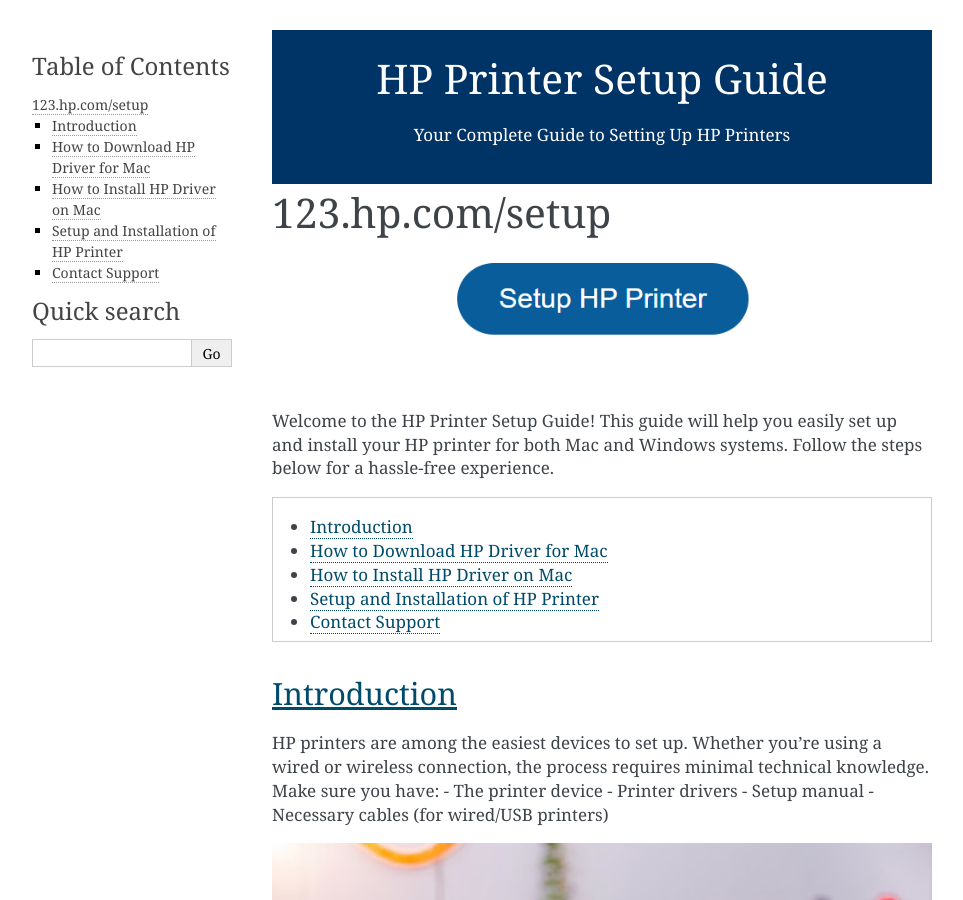
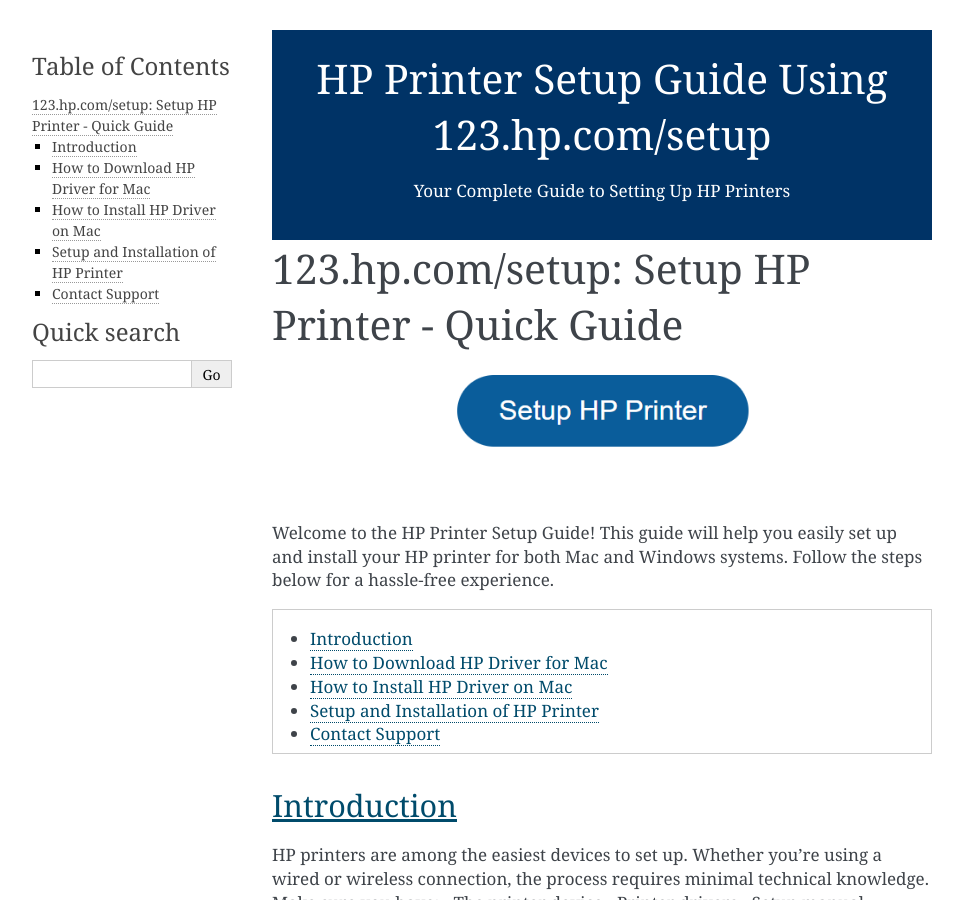
Before and after one commit to installhpprintersetup/hp, a Sphinx documentation site: the page built from docs/source/index.rst, in a window 1280 px wide and 900 px high. Shown: the whole window, without its empty margins (148-1111 px from the left). Built offline with Sphinx 7.4.7, drawn with Linux system fonts in a browser that asks for light colours.

Commit message:
Update index.rst

```diff
--- a/docs/source/index.rst
+++ b/docs/source/index.rst
@@ -1,12 +1,18 @@
+.. meta::
+   :title: HP Printer Setup Guide Using 123.hp.com/setup
+   :description: Your complete guide to setting up HP printers, including step-by-step instructions, driver downloads, and troubleshooting tips.
+
 .. raw:: html
 
    <header style="background-color: #003366; color: white; padding: 20px; text-align: center;">
-       <h1>HP Printer Setup Guide</h1>
+       <h1>HP Printer Setup Guide Using 123.hp.com/setup</h1>
        <p>Your Complete Guide to Setting Up HP Printers</p>
    </header>
 
-123.hp.com/setup
-===============
+
+=================================================
+123.hp.com/setup: Setup HP Printer - Quick Guide
+=================================================
 
 .. figure:: setuphpprinter.png
      :width: 300px
@@ -16,6 +22,7 @@
 
 
 |
+
 
 Welcome to the HP Printer Setup Guide! This guide will help you easily set up and install your HP printer for both Mac and Windows systems. Follow the steps below for a hassle-free experience.
 
```
